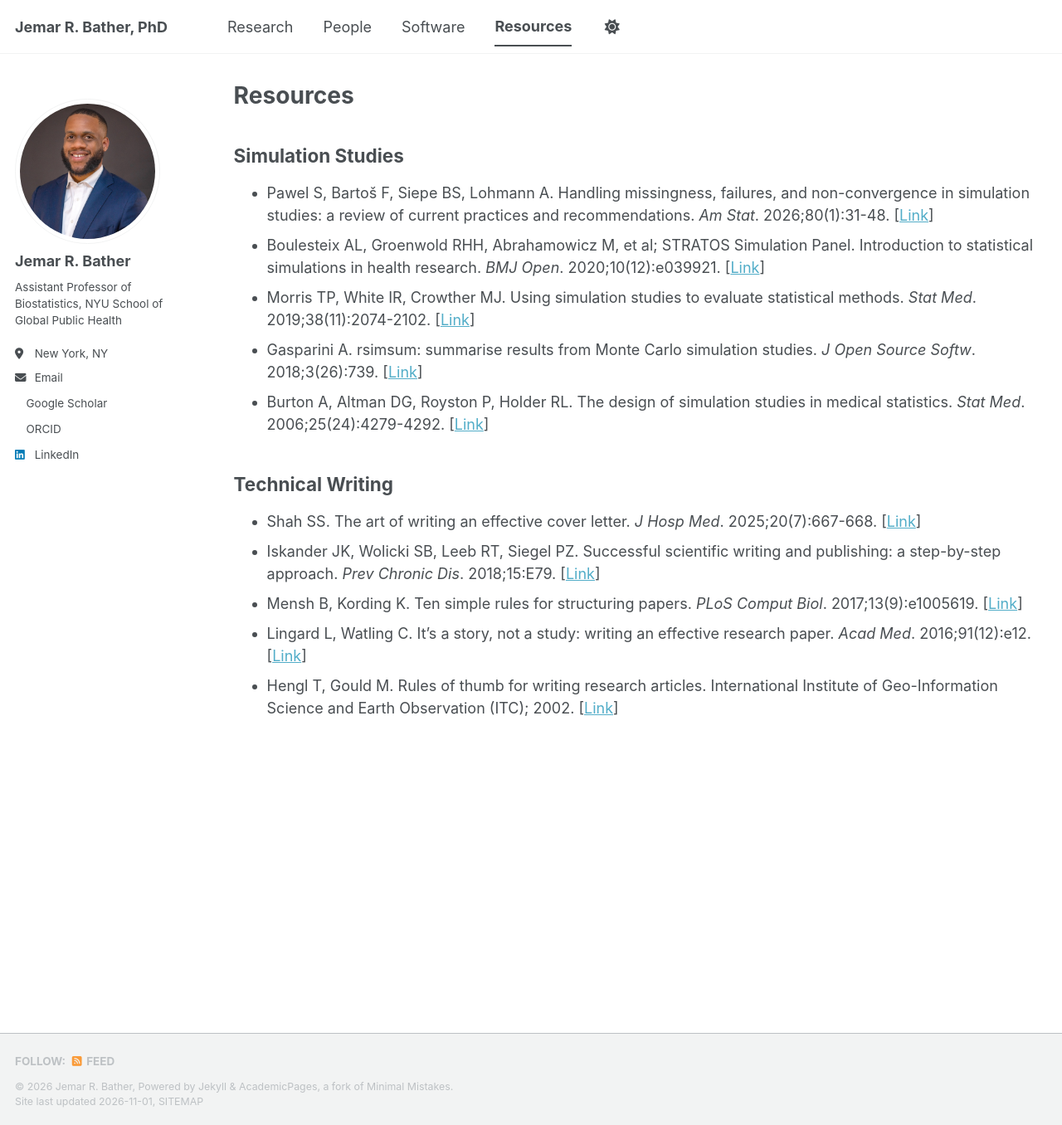
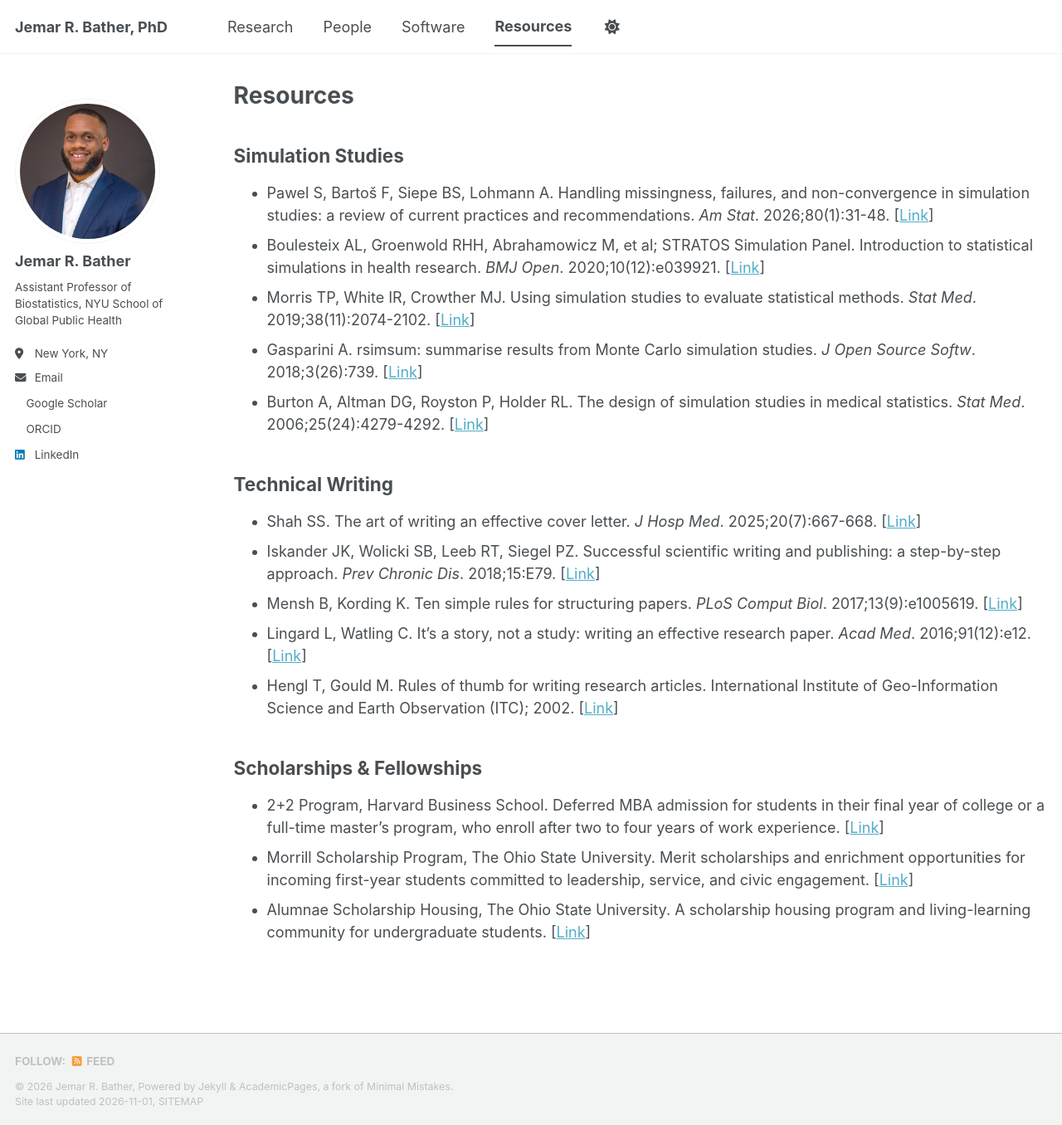
Before and after one commit to jemarbather/jemarbather.github.io, a Jekyll site: the page built from _pages/resources.md, in a window 1280 px wide and 1356 px high. Shown: the whole window at 83% size. Built offline with Jekyll 4.4.1, drawn with Linux system fonts in a browser that asks for light colours; a script bundle is joined from its source files by our own code; a style sheet for code colours, icons or effects is not loaded.

Commit message:
Add files via upload

```diff
--- a/_pages/resources.md
+++ b/_pages/resources.md
@@ -20,3 +20,9 @@ author_profile: true
 - Mensh B, Kording K. Ten simple rules for structuring papers. *PLoS Comput Biol*. 2017;13(9):e1005619. [[Link](https://doi.org/10.1371/journal.pcbi.1005619)]
 - Lingard L, Watling C. It's a story, not a study: writing an effective research paper. *Acad Med*. 2016;91(12):e12. [[Link](https://doi.org/10.1097/ACM.0000000000001389)]
 - Hengl T, Gould M. Rules of thumb for writing research articles. International Institute of Geo-Information Science and Earth Observation (ITC); 2002. [[Link](https://edgeforscholars.vumc.org/wp-content/uploads/2022/08/Rules-of-Thumb-Hengl.pdf)]
+
+## Scholarships & Fellowships
+
+- 2+2 Program, Harvard Business School. Deferred MBA admission for students in their final year of college or a full-time master's program, who enroll after two to four years of work experience. [[Link](https://www.hbs.edu/mba/admissions/application-process/college-students-2-2)]
+- Morrill Scholarship Program, The Ohio State University. Merit scholarships and enrichment opportunities for incoming first-year students committed to leadership, service, and civic engagement. [[Link](https://ugeducation.osu.edu/student-enrichment/scholars-programs/morrill-scholarship-program)]
+- Alumnae Scholarship Housing, The Ohio State University. A scholarship housing program and living-learning community for undergraduate students. [[Link](https://housing.osu.edu/hms/living-learning-communities/alumnae-scholarship-housing)]
```
